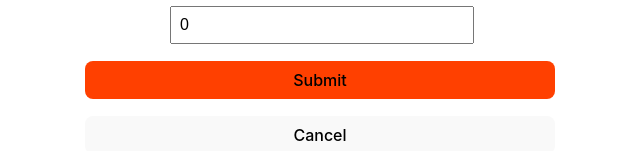
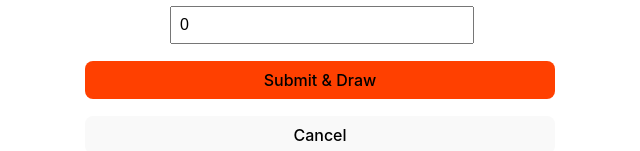
Before and after one commit to shirakoisnull/Baskestats, a Svelte app in the folder app/client/baskestats/: page /newchamp in a window 1280 px wide. Shown: the part 397-548 px from the top of the page, without its empty margins (320-960 px from the left). Built offline with nearby package versions, Linux system fonts and the light colour scheme.

Commit message:
feat: submit and draw after (not working atm)

```diff
--- a/app/client/baskestats/src/routes/ChampCreate.svelte
+++ b/app/client/baskestats/src/routes/ChampCreate.svelte
@@ -28,7 +28,7 @@
     } catch (error) {
       console.error('Error creating championship:', error);
     }
-    navigate("/champ");
+    navigate("/draw");
   }
 
   function handleCancel() {
@@ -44,7 +44,7 @@
     Championship Year:
     <input type="number" min="1800" bind:value={champ.year} />
   </label>
-  <button type="submit" class="submit-button">Submit</button>
+  <button type="submit" class="submit-button">Submit & Draw</button>
   <button type="button" on:click={handleCancel}>Cancel</button>
 </form>
 
```
